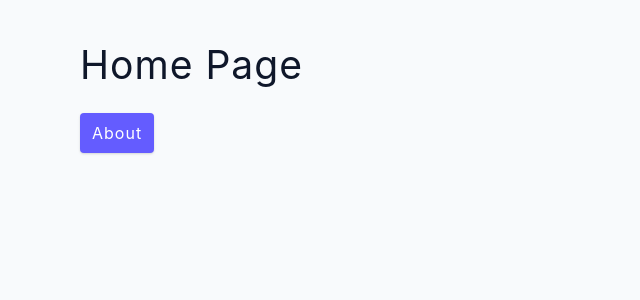
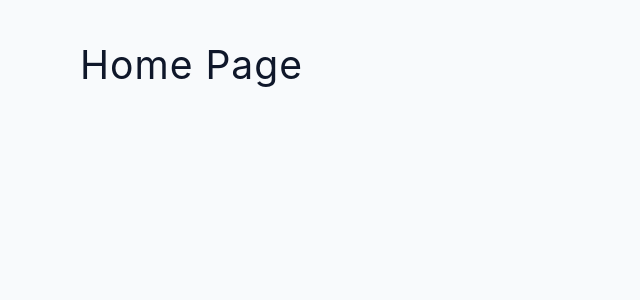
Before and after one commit to tanveer999/React, a JavaScript app in the folder react-router/router-practice/: page / in a window 1280 px wide. Shown: the top 300 px of the page, without its empty margins (0-640 px from the left). Built offline with nearby package versions, Linux system fonts and the light colour scheme; the HTML template or start-up script is replaced by a standard one.

Commit message:
add: Outlet in home page fixing nested link issue

```diff
--- a/react-router/router-practice/src/components/Home.js
+++ b/react-router/router-practice/src/components/Home.js
@@ -1,14 +1,12 @@
-import { Link } from "react-router-dom";
+import { Link, Outlet } from "react-router-dom";
 
 const Home = () => {
   return (
     <section className='section'>
       <h2>home page</h2>
       {/* <Link> is used to map paths within the application */}
-      <Link to="/about" className="btn">
-        About
-      </Link>
-
+      {/* using Outlet makes home page to be shared in all the nested routes of home route */}
+      <Outlet />
       {/* <a href="google.com"></a>  this is used for visiting paths outside the application*/}
     </section>
   );
```
